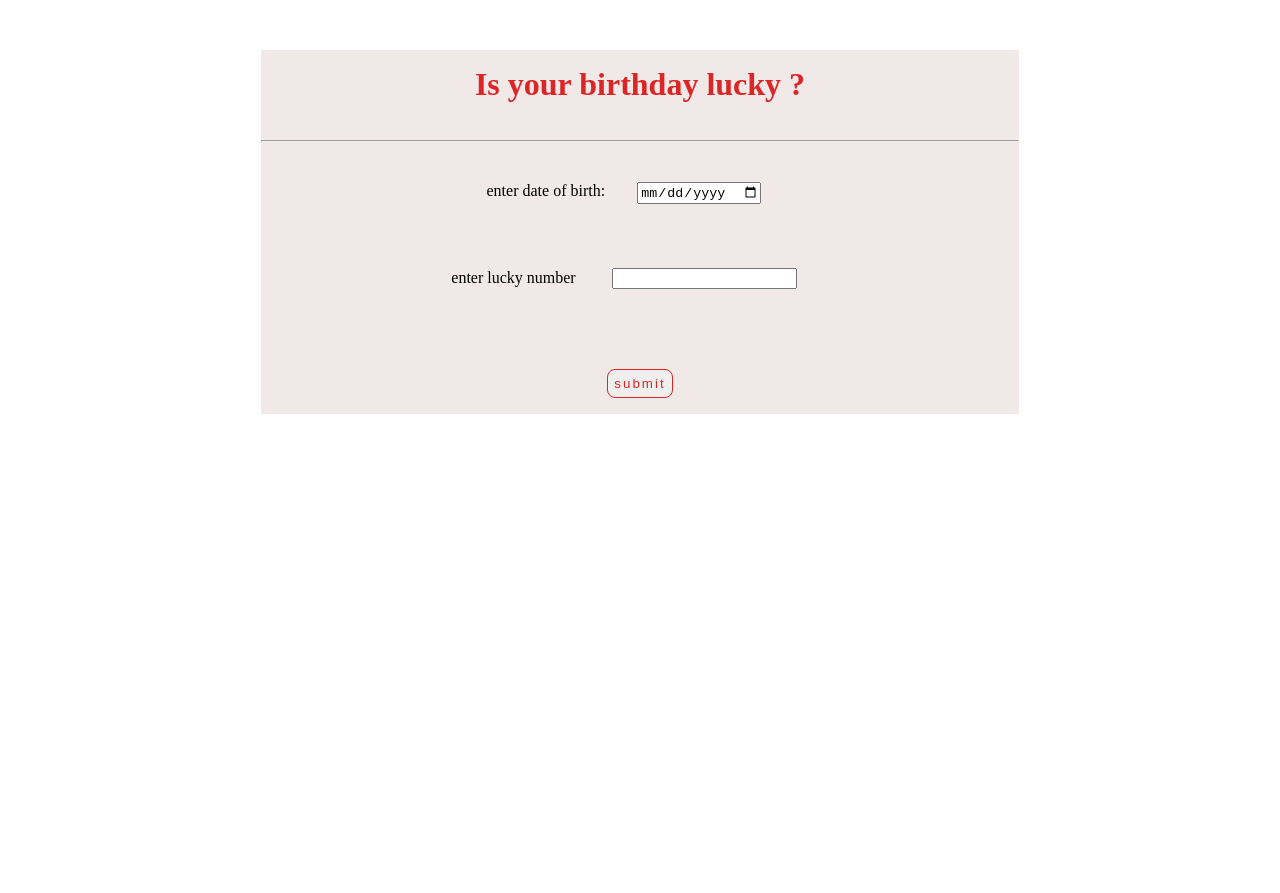
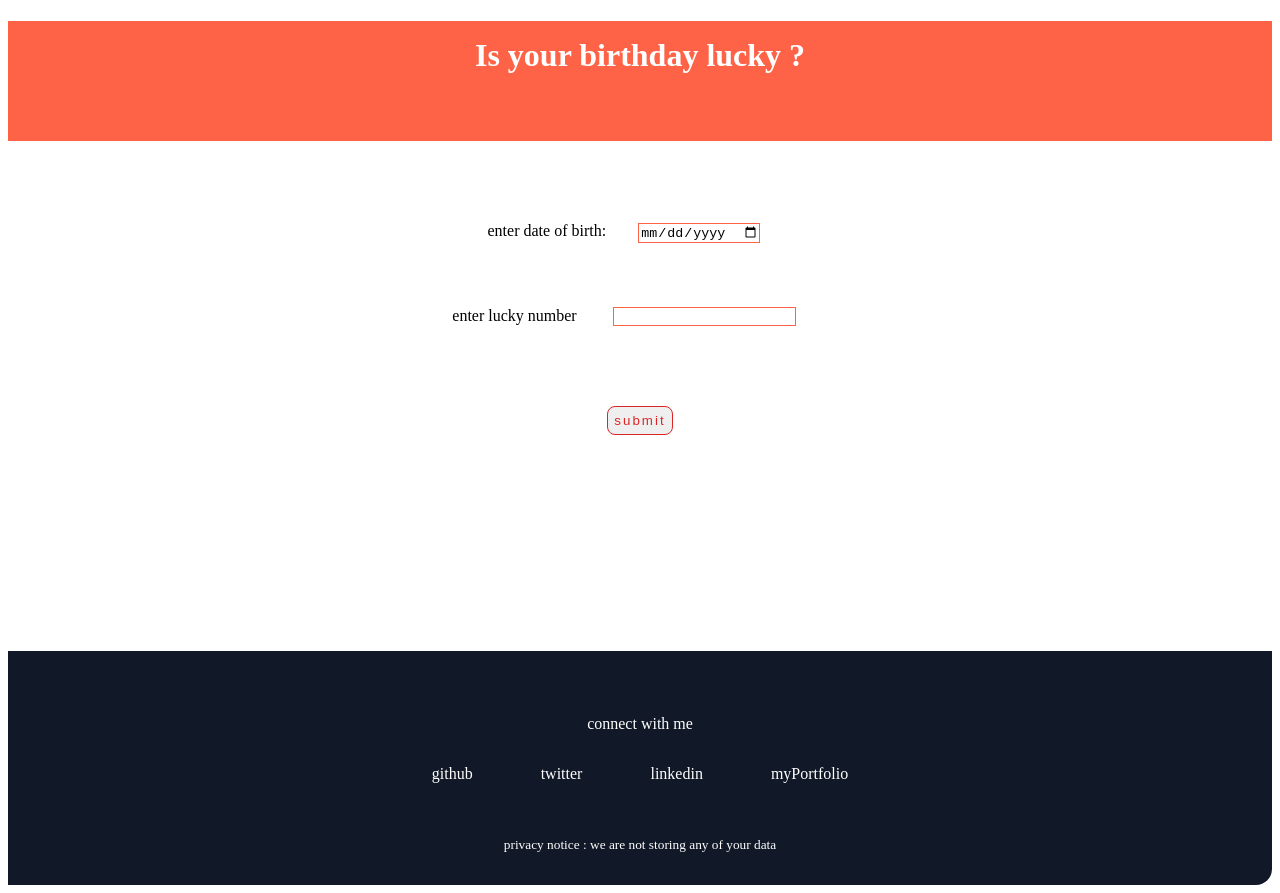
Before and after one commit to srinidhi9831/lucky-birthdate, a plain HTML site: page index.html in a window 1280 px wide. Before the commit the page ends 800 px from the top, so only its background shows below. Drawn offline with Linux system fonts and the light colour scheme.

Commit message:
feat: added bonus

```diff
--- a/index.html
+++ b/index.html
@@ -9,14 +9,14 @@
       height: 50%;
       margin: 50px auto;
       text-align: center;
-      background-color:rgb(241, 232, 232);
     }
     h1{
-      color: #DC2626;
+      color: white;
       padding: 1rem;
     }
     input{
       margin: 2rem;
+      border:1px solid tomato;
     }
     button{
       padding: 6px;
@@ -33,14 +33,49 @@
       color: darkblue;
       font-size: larger;
     }
+    .footer{
+    background-color:
+    #111827;
+    padding: 2rem 1rem;
+    text-align: center;
+    color: white;
+    border-bottom-right-radius:1rem;
+    margin-top: 25vh;
+}
+
+.footer .link{
+    color: white;
+    text-decoration: none;
+
+}
+
+.footer ul{
+    padding-inline-start: 0px;
+}
+li{
+  display: inline;
+  padding: 1rem;
+  margin: 1rem;
+
+}
+.footer-header{
+  margin: 1rem;
+  padding: 1rem;
+
+}
+
+header{
+  width: 100%;
+  height: 15vh;
+  background-color:tomato;
+  text-align: center;
+}
     </style>
   </head>
 
   <body>
+    <header><h1>Is your birthday lucky ?</h1></header>
     <div class="container">
-
-    <h1>Is your birthday lucky ?</h1>
-    <hr />
     enter date of birth:<input type="date" id="date"/><br>
      enter lucky number
        <input type="number" id="lucky" />
@@ -48,5 +83,24 @@
     <button id="button">submit</button>
     </div>
   </body>
+
+  <footer class="footer">
+    <div class="footer-header">connect with me</div>
+    <ul>
+        <li class>
+           <a class="link "href="https://github.com/srinidhi9831"> github</a>
+        </li>
+        <li>
+          <a class="link "href="https://twitter.com/srinidh9831"> twitter</a>
+       </li>
+       <li>
+          <a class="link "href="https://www.linkedin.com/in/sri-nidhi-bab322222/"> linkedin</a>
+       </li>
+       <li>
+        <a class="link "href="https://mycompleteportfolio.netlify.app/"> myPortfolio</a>
+     </li>
+    </ul> <br> <br>
+    <small>privacy notice : we are not storing any of your data</small>
+</footer>
   <script src="birth.js"></script>
 </html>
```
